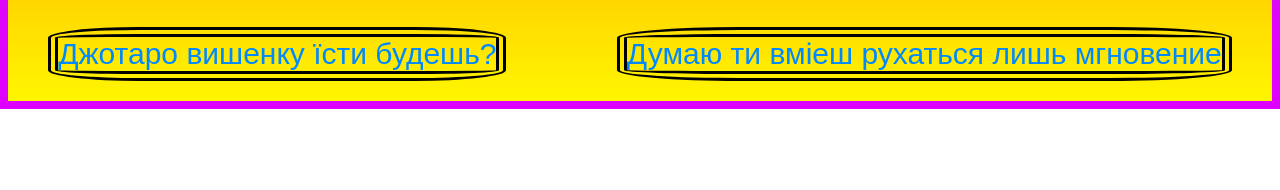
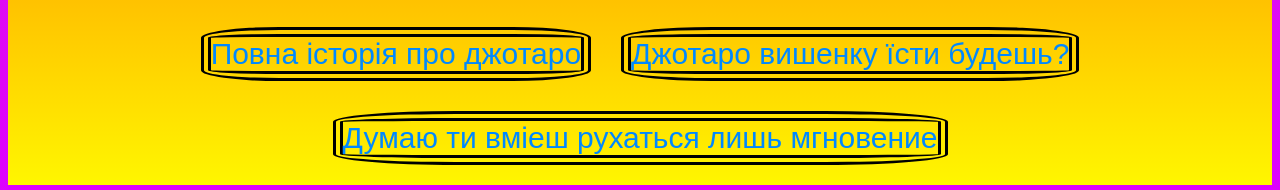
Before and after one commit to logikastudent13/rysnak-release, a plain HTML site: page index.html in a window 1280 px wide. Shown: the part 3762-3952 px from the top of the page. Before the commit the page ends 3871 px from the top, so only its background shows below. Drawn offline with Linux system fonts and the light colour scheme.

Commit message:
Update index.html

```diff
--- a/index.html
+++ b/index.html
@@ -162,6 +162,7 @@
         <article>
         <a href="https://jut.su/jojo-bizarre-adventure/season-6/episode-1.html">6 сезон</a> <img src="https://animego.org/upload/anime/images/630f984cb5754121371354.jpg">
         </article>
+        <div style="display:flex;flex-wrap:wrap;justify-content:center;gap:30px">
         <article>
         <a href="https://www.youtube.com/watch?v=Pbm1nMVYoJA">Повна історія про джотаро</a>
         </article>
@@ -171,6 +172,7 @@
         <article>
          <a href="https://www.youtube.com/shorts/TTE0h0z8esQ">Думаю ти вміеш рухаться лишь мгновение</a>
          </article>
+        </div>
          </section>
         </footer>
         </body>
```
